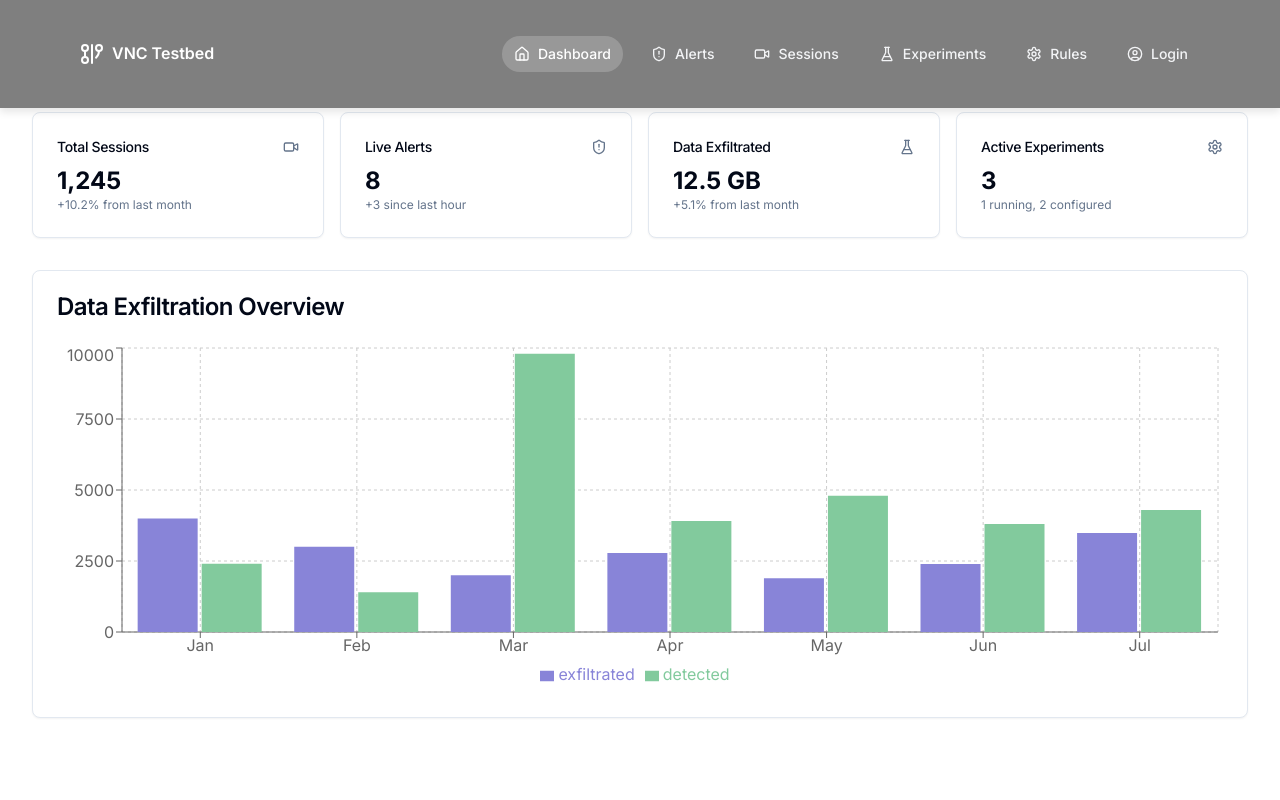
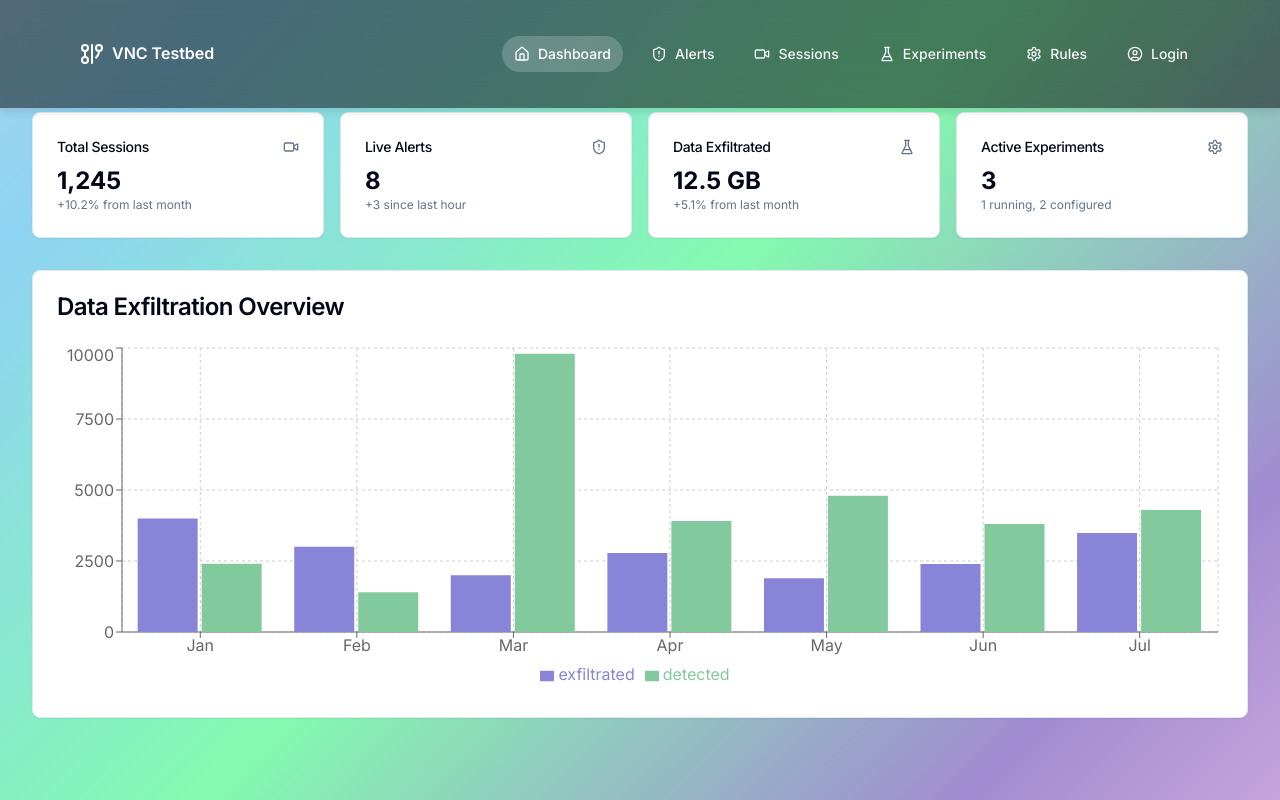
Before and after one commit to vamseeswar/cyber, a Next.js app: page / in a window 1280 px wide. Built offline with nearby package versions, Linux system fonts and the light colour scheme.

Commit message:
fix(ui): Force fixed position for navbar

```diff
--- a/src/app/globals.css
+++ b/src/app/globals.css
@@ -1,4 +1,4 @@
-@tailwind base;
+ @tailwind base;
 @tailwind components;
 @tailwind utilities;
 
@@ -70,22 +70,37 @@
     --input: 217.2 32.6% 17.5%;
     --ring: 212.7 26.8% 83.9%;
   }
+}
 
+@layer base {
   * {
     @apply border-border;
-    margin: 0;
-    padding: 0;
-    box-sizing: border-box;
   }
   body {
     @apply bg-background text-foreground;
-    font-family: 'Segoe UI', Tahoma, Geneva, Verdana, sans-serif;
-    line-height: 1.6;
-    min-height: 100vh;
   }
 }
 
 /* Global Styles with Enhanced Animated Background */
+* {
+    margin: 0;
+    padding: 0;
+    box-sizing: border-box;
+}
+
+body {
+    font-family: 'Segoe UI', Tahoma, Geneva, Verdana, sans-serif;
+    background: linear-gradient(-45deg,
+      #ff9a9e, #fad0c4, #fbc2eb, #a18cd1,
+      #84fab0, #8fd3f4, #cfd9df, #a6c0fe,
+      #ff9a9e, #fad0c4, #fbc2eb, #a18cd1
+    );
+    background-size: 400% 400%;
+    animation: gradientShift 25s ease infinite;
+    color: #761f77;
+    line-height: 1.6;
+    min-height: 100vh;
+}
 
  @keyframes gradientShift {
     0% { background-position: 0% 50%; }
@@ -153,7 +168,11 @@
     margin-left: auto;
     margin-right: auto;
 }
-
+*{
+  padding:0;
+  margin: 0;
+  box-sizing: border-box;
+}
 .container h3{
   font-size: 25px;
   color:rgb(34, 255, 0);
@@ -426,3 +445,4 @@ header h1 {
     font-size: clamp(0.9rem, 2.5vw, 1.2rem);
   }
 }
+#main-navbar { position: fixed !important; }
--- a/src/components/Navbar.tsx
+++ b/src/components/Navbar.tsx
@@ -19,7 +19,7 @@ export default function Navbar() {
   const pathname = usePathname()
 
   return (
-    <header className="fixed top-0 left-0 right-0 z-50 bg-black/50 backdrop-blur-lg">
+    <header id="main-navbar" className="fixed top-0 left-0 right-0 z-50 bg-black/50 backdrop-blur-lg">
       <nav className="container mx-auto flex items-center justify-between p-4">
         <Link href="/" className="flex items-center gap-2 font-semibold text-white">
           <GitGraph className="h-6 w-6" />
```
